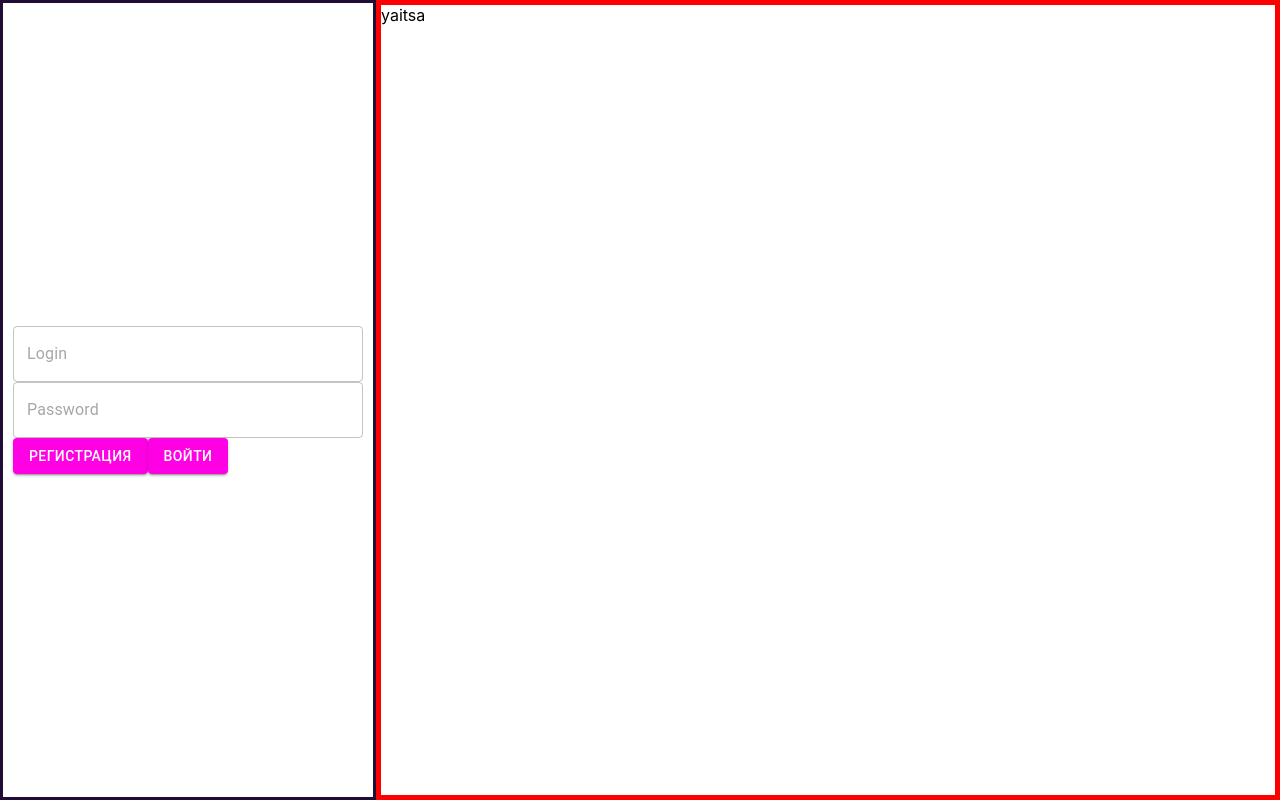
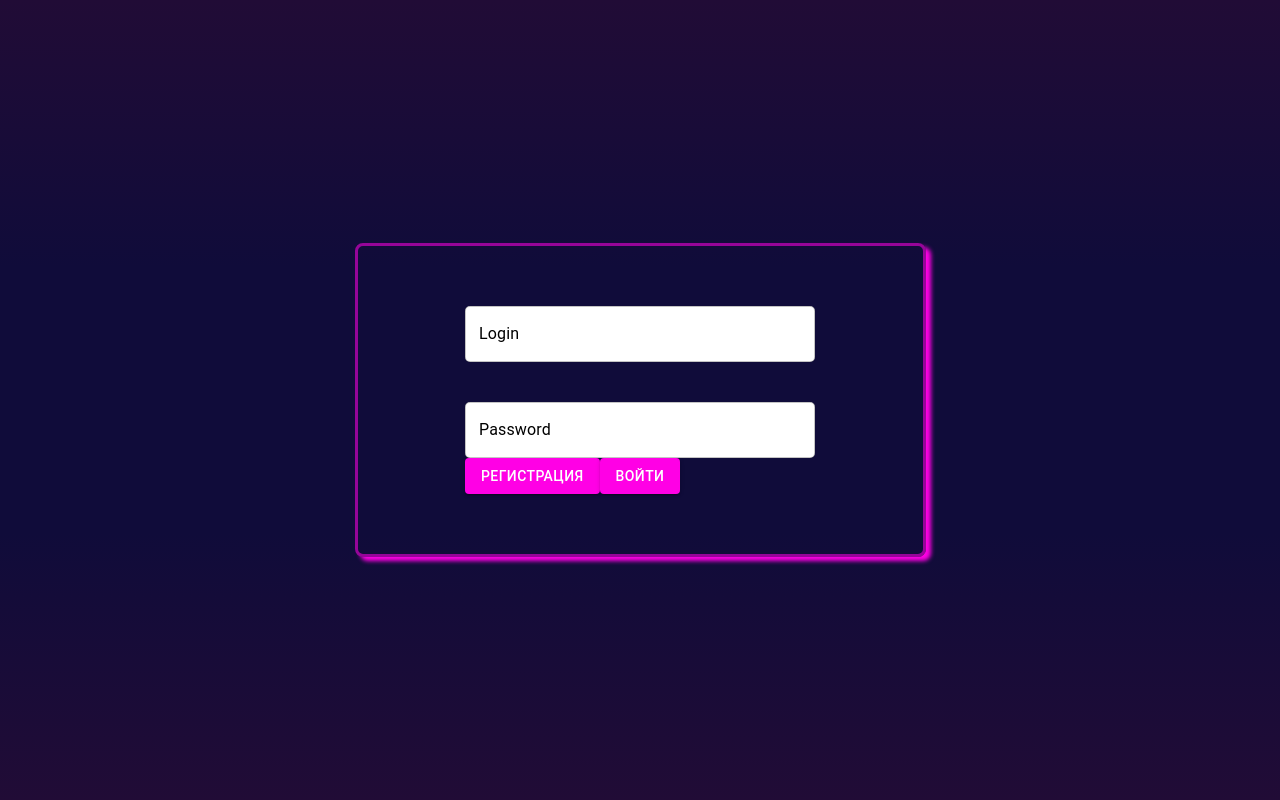
Before and after one commit to Pixerell/based-rep, a React app: page /authorization in a window 1280 px wide. Built offline with nearby package versions, Linux system fonts and the light colour scheme.

Commit message:
dev(authorization) - начинаем с нуля

```diff
--- a/src/components/authorization/Authorization.tsx
+++ b/src/components/authorization/Authorization.tsx
@@ -1,8 +1,38 @@
+// @ts-nocheck
 import {Button, FormControl, TextField} from "@mui/material";
 import {useFormControl} from '@mui/material/FormControl';
 import React from 'react';
 import './styles/AuthorizationPage.scss'
 
+const cards: Element | null = document.querySelector(".cards");
+const images: NodeListOf<Element> = document.querySelectorAll(".card__img");
+const backgrounds: NodeListOf<Element> = document.querySelectorAll(".card__bg");
+const range: number = 40;
+
+// // const calcValue = (a, b) => (((a * 100) / b) * (range / 100) -(range / 2)).toFixed(1);
+// const calcValue = (a: number, b: number) => (a/b*range-range/2).toFixed(1) // thanks @alice-mx
+//
+// let timeout: number;
+// document.addEventListener('mousemove', ({x, y}) => {
+// 	if (timeout) {
+// 		window.cancelAnimationFrame(timeout);
+// 	}
+//
+// 	timeout = window.requestAnimationFrame(() => {
+// 		const yValue: string = calcValue(y, window.innerHeight);
+// 		const xValue: string = calcValue(x, window.innerWidth);
+//
+// 		cards.style.transform = `rotateX(${yValue}deg) rotateY(${xValue}deg)`;
+//
+// 		[].forEach.call(images, (image) => {
+// 			image.style.transform = `translateX(${-xValue}px) translateY(${yValue}px)`;
+// 		});
+//
+// 		[].forEach.call(backgrounds, (background) => {
+// 			background.style.backgroundPosition = `${xValue*.45}px ${-yValue*.45}px`;
+// 		})
+// 	})
+// }, false);
 
 export default function Authorization(): JSX.Element {
 	return (
@@ -12,7 +42,7 @@ export default function Authorization(): JSX.Element {
 					<div className={'login-container'}>
 						<FormControl>
 							<TextField
-								className={'input-field'}
+								className={'input-field login-field'}
 								id="filled-required"
 								label="Login"
 								variant="outlined"
@@ -32,9 +62,6 @@ export default function Authorization(): JSX.Element {
 						</FormControl>
 					</div>
 				</div>
-				<div className={'parallax-panel'}>
-					yaitsa
-				</div>
 			</div>
 		</div>
 	)
--- a/src/components/authorization/styles/AuthorizationPage.scss
+++ b/src/components/authorization/styles/AuthorizationPage.scss
@@ -5,7 +5,16 @@
 }
 
 .login-container {
-  padding: 10px;
+  display: flex;
+  flex-direction: column;
+  justify-content: center;
+  align-content: center;
+  align-items: center;
+  padding: 60px 0 60px 0;
+  border: #ff00e58f 3px solid;
+  box-shadow: 5px 4px 4px #FF00E5;
+  border-radius: 8px;
+  width: 565px;
 }
 
 .login-panel {
@@ -14,13 +23,20 @@
   justify-content: center;
   align-content: center;
   align-items: center;
-  width: 35%;
-  border: #200C36 3px solid;
+  width: 100%;
+  background: linear-gradient(#210C36, #100C3A, #100C3A, #210C36) !important;
 }
 
 .input-field {
   width: 350px;
   min-width: 300px;
+  z-index: 50 !important;
+  border-radius: 5px;
+  background-color: #ffffff !important;
+}
+
+.login-field {
+  margin-bottom: 40px !important;
 }
 
 .parallax-panel {
--- a/src/components/base/Base.tsx
+++ b/src/components/base/Base.tsx
@@ -37,7 +37,7 @@ function Base(): JSX.Element {
 											<MusicCard card={cardN}/>
 										</Grid>
 									))}
-									</Grid>
+								</Grid>
 						</Box>
 					</span>
 			</div>
--- a/src/index.tsx
+++ b/src/index.tsx
@@ -14,7 +14,7 @@ const BasedTheme: ThemeOptions = createTheme
 		},
 		text: {
 			primary: '#000000',
-			secondary: '#a7a7a7',
+			secondary: '#000000',
 			disabled: '#5d5d5d',
 		},
 		primary: {
```
